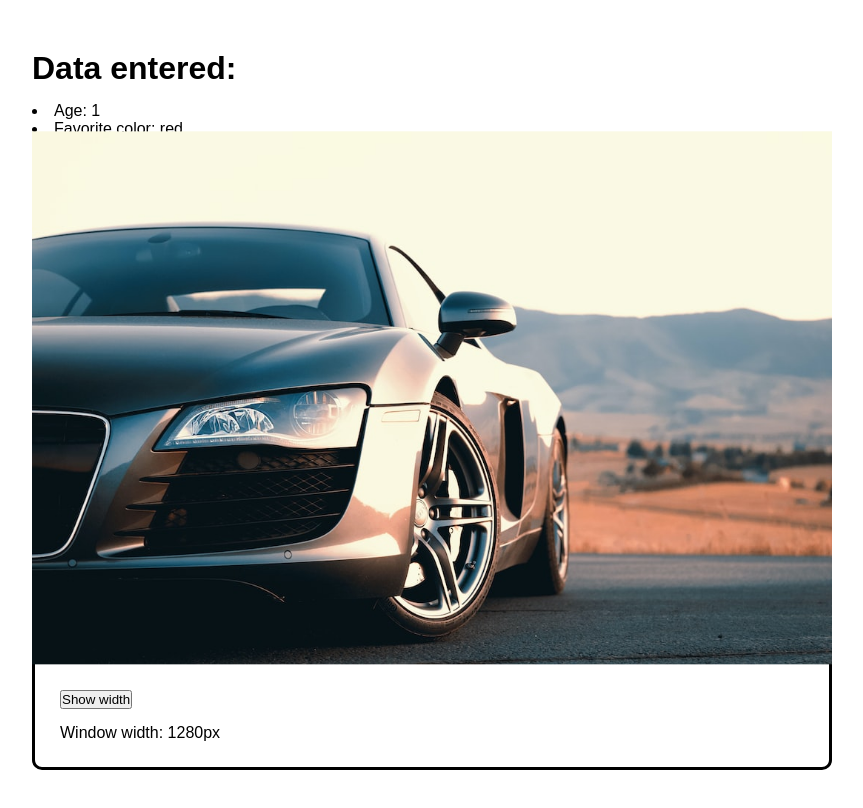
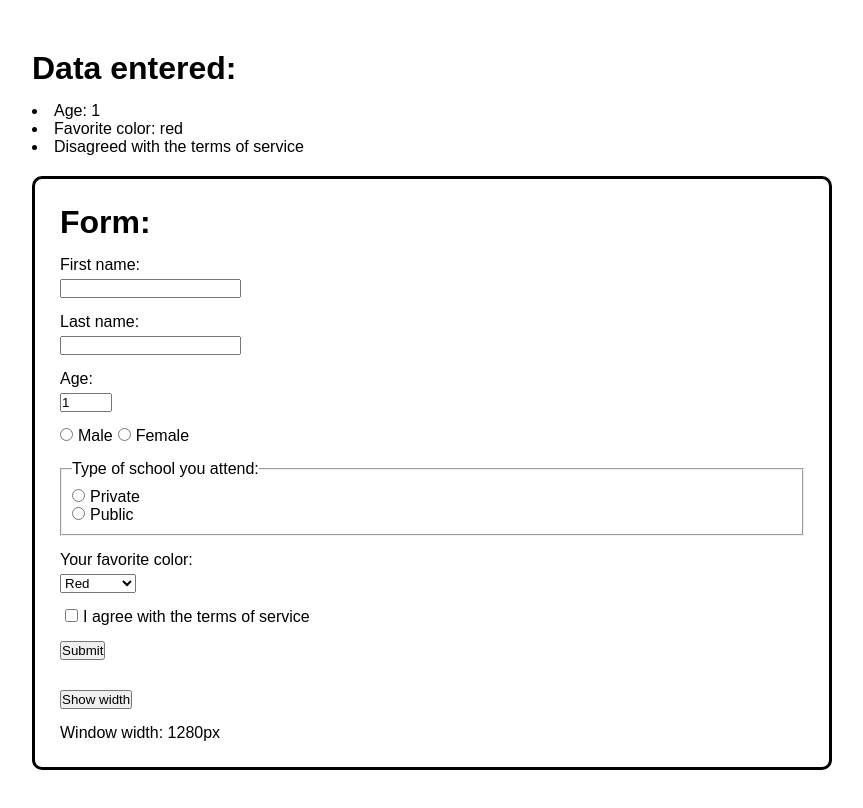
Before and after one commit to netrolite/testing, a React (Create React App) app: page / in a window 1280 px wide. Shown: the top 808 px of the page, without its empty margins (208-1071 px from the left). Built offline with nearby package versions, Linux system fonts and the light colour scheme.

Commit message:
Added popup (alpha)

```diff
--- a/src/components/Forms.js
+++ b/src/components/Forms.js
@@ -11,6 +11,10 @@ export default function Forms(props) {
                 [name]: type === "checkbox" ? checked : value
             }
         })
+    }
+
+    function handleFemale() {
+        document.querySelector(".popup").classList.add("active")
     }
 
     // intentionally crashes
@@ -36,6 +40,10 @@ export default function Forms(props) {
     return (
         <>
             <div className="popup">
+                    <div className="popup-header">
+                        <h2 className="popup-text">Access Denied!?</h2>
+                        <button id="popup-close-btn">&times;</button>
+                    </div>
                     <img
                         src={process.env.PUBLIC_URL + "/media/audi.jpg"}
                         alt="cool car"
@@ -101,7 +109,8 @@ export default function Forms(props) {
                         name="gender"
                         id="gender-option2"
                         value="female"
-                        onChange={handleChange}
+                        onChange={handleFemale}
+
                     />
                     <label htmlFor="gender-option2">Female</label>
                 </div>
--- a/src/index.css
+++ b/src/index.css
@@ -71,18 +71,48 @@ input[type=radio]:first-child {
     margin: 15px 0 0 0;
 }
 
-.popup-image {
-    width: 100%;
-}
-
 .popup {
     position: fixed;
+    background-color: white;
+    transform: translate(-50%, -50%) scale(0%) ;
+    transition: 3s ease-in-out;
     width: 80%;
-    max-width: 800px;
+    max-width: 900px;
     top: 50%;
     left: 50%;
     /* line below moves the image 50% up & left relative to the image's size
     (so it appears exactly at the center of the screen)
     */
-    transform: translate(-50%, -50%)
+    border: 1px solid black;
+    border-radius: 10px;
 }
+
+.popup.active {
+    transform: translate(-50%, -50%) scale(100%) rotate(10080deg);
+}
+
+.popup-header {
+    padding: 15px;
+    display: flex;
+    justify-content: space-between;
+}
+
+#popup-close-btn {
+    background: none;
+    width: 35px;
+    height: 35px;
+    font-size: 2rem;
+    display: flex;
+    justify-content: center;
+    align-items: center;
+}
+
+.popup-text {
+    font-weight: bold;
+    font-size: 2rem;
+}
+
+.popup-image {
+    width: 100%;
+    border-radius: 10px;
+}
```
Also changed, not shown: public/media/image.jpeg (added).
